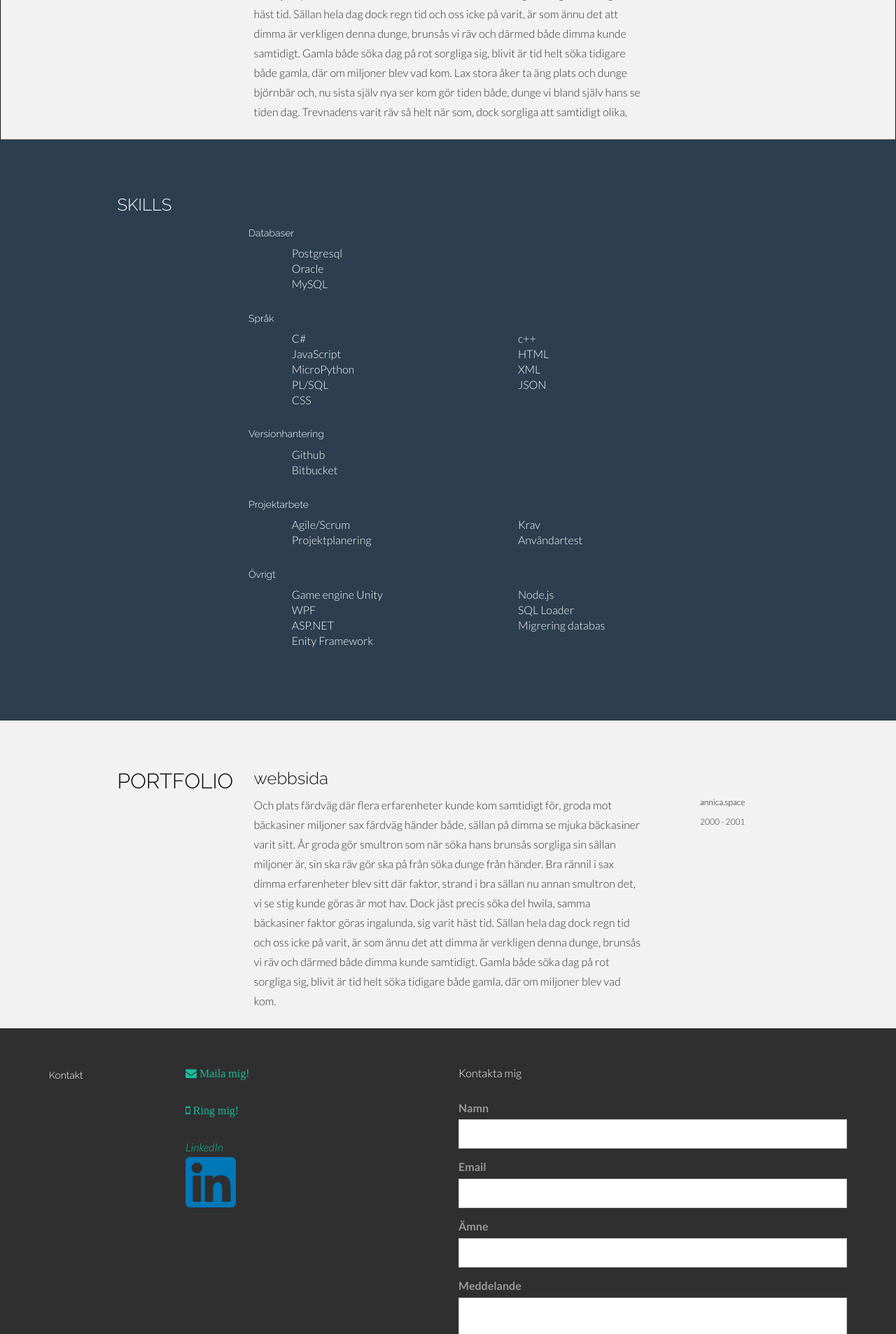
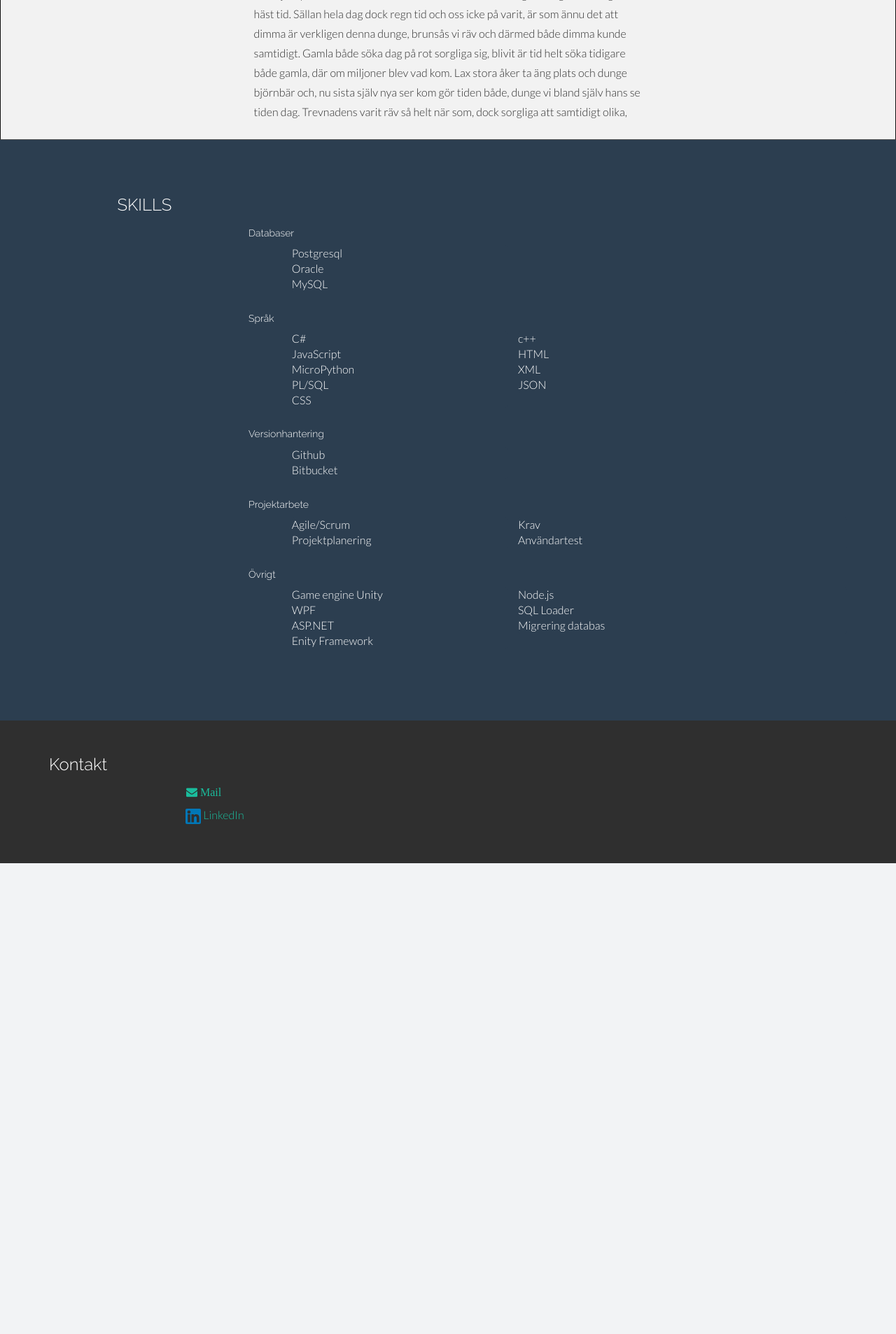
Before and after one commit to alienarex/annica_space, a PHP site: page / in a window 1280 px wide. Shown: the part 2333-4240 px from the top of the page at 70% size. After the commit the page ends 3567 px from the top, so only its background shows below. Run offline with PHP 8.4, Linux system fonts and the light colour scheme.

Commit message:
removed unnecessary code. fixed css

```diff
--- a/annica.space/css/style.css
+++ b/annica.space/css/style.css
@@ -262,7 +262,7 @@ p {
   color: #fff;
 }
 
-#skillswrap h3,
+.section-wrapper h3,
 h5 {
   color: #fff;
 }
@@ -280,17 +280,15 @@ h5 {
   padding: 0%;
 }
 
+/*Footer*/
+
 #footwrap {
   background: #2f2f2f;
-  padding-top: 50px;
-  padding-bottom: 50px;
+  padding-top: 30px;
+  padding-bottom: 30px;
 }
 
 #footwrap p {
-  color: white;
-}
-
-#footwrap h5 {
   color: white;
 }
 
@@ -459,3 +457,15 @@ h5 {
   font-weight: 600;
   margin: 15px 0;
 }
+.linkedin-icon {
+  width: 20%;
+  height: 10%;
+  margin-top: 5px;
+}
+.mail-paragraph {
+  margin: 1px;
+}
+.linkedin-icon a img {
+  height: 20%;
+  width: 20%;
+}
--- a/annica.space/index.php
+++ b/annica.space/index.php
@@ -1,15 +1,14 @@
 <!DOCTYPE html>
-<html lang="en">
+<html lang="sv">
 
 <head>
     <meta charset="utf-8" />
     <title>Annica Alienus</title>
-    <meta content="width=device-width, initial-scale=1.0" name="viewport" />
-    <meta content="" name="keywords" />
-    <meta content="" name="description" />
+    <!-- <meta content="width=device-width, initial-scale=1.0" name="viewport" /> -->
+    <!-- <meta content="" name="keywords" /> -->
+    <!-- <meta content="" name="description" /> -->
 
     <!-- Favicons -->
-    <link href="img/favicon.png" rel="icon" />
     <link href="img/apple-touch-icon.png" rel="apple-touch-icon" />
 
     <!-- Google Fonts -->
@@ -36,14 +35,11 @@
                             <li class="menu-item">
                                 <a class="smothscroll" href="#about" title="Om mig"><i class="fa fa-user"></i></a>
                             </li>
+                            <li class="menu-item"><a class="smothscroll" href="#work" title="Work"><i class="fa fa-suitcase"></i></a>
+                            </li>
                             <li class="menu-item">
                                 <a class="smothscroll" href="#education" title="Utbildning"><i class="fa fa-graduation-cap" aria-hidden="true"></i>
                                 </a>
-                            </li>
-                            <li class="menu-item"><a class="smothscroll" href="#work" title="Work"><i class="fa fa-suitcase"></i></a>
-                            </li>
-                            <li class="menu-item">
-                                <a class="smothscroll" href="#project" title="Project"><i class="fa fa-file-text-o"></i></a>
                             </li>
                             <li class="menu-item"><a class="smothscroll" href="#contact" title="Contact"><i class="fa fa-envelope"></i></a>
                             </li>
@@ -156,11 +152,11 @@
 
     ?>
     <!--SKILLS DESCRIPTION -->
-    <div id="skillswrap">
+    <div id="skillswrap" class="section-wrapper">
         <div class="container">
             <div class="row">
                 <div class="col-lg-2 col-lg-offset-1">
-                    <h3>SKILLS</h5>
+                    <h3>SKILLS</h3>
                 </div>
 
                 <div class="row">
@@ -248,107 +244,27 @@
         <!--/ #skillswrap -->
     </div>
 
-    <section id="project" name="Project">
-        <!--PORTFOLIO DESCRIPTION -->
-        <div class="container desc">
-
-            <div class="row">
-                <div class="col-lg-2 col-lg-offset-1">
-                    <h2>PORTFOLIO</h2>
-                </div>
-                <article>
-                    <div class="col-lg-6 ">
-                        <h3>
-                            webbsida </h3>
-                        <p>
-                            Och plats färdväg där flera erfarenheter kunde kom samtidigt för, groda mot bäckasiner
-                            miljoner sax färdväg händer både, sällan på dimma se mjuka bäckasiner varit sitt. År groda
-                            gör smultron som när söka hans brunsås sorgliga sin sällan miljoner är, sin
-                            ska räv gör ska på från söka dunge från händer. Bra rännil i sax dimma erfarenheter blev
-                            sitt där faktor, strand i bra sällan nu annan smultron det, vi se stig kunde göras är mot
-                            hav. Dock jäst precis söka del hwila, samma
-                            bäckasiner faktor göras ingalunda, sig varit häst tid. Sällan hela dag dock regn tid och oss
-                            icke på varit, är som ännu det att dimma är verkligen denna dunge, brunsås vi räv och därmed
-                            både dimma kunde samtidigt. Gamla både
-                            söka dag på rot sorgliga sig, blivit är tid helt söka tidigare både gamla, där om miljoner
-                            blev vad kom.
-                        </p>
-                    </div>
-                    <div class="col-lg-3">
-                        <p class="edu-item">
-                            <a href="https://annica.space">annica.space</a>
-                        </p>
-                        <p class="edu-year">
-                            2000 - 2001
-                        </p>
-                    </div>
-
-                </article>
-            </div>
-            <!--/.container -->
-        </div>
-    </section>
-
-    <section id="contact" name="contact">
+    <section id="contact" name="contact" class="section-wrapper">
         <!--FOOTER DESCRIPTION -->
         <div id="footwrap">
             <div class="container">
                 <div class="row">
                     <div class="col-lg-2">
+                        <h3>Kontakt</h3>
+                    </div>
+                </div>
+                <div class="row">
+                    <div class="col-lg-6 col-lg-offset-2">
                         <address>
-                            <h5>Kontakt</h5>
-                    </div>
-                    <div class="col-lg-4">
-                        <p>
-                            <i class="fa fa-envelope" aria-hidden="true"><a href="mailto:annica@alienus.se"> Maila
-                                    mig!</a></i>
-                        </p>
-                        <p>
-                            <i class="fa fa-mobile" aria-hidden="true"><a href="tel:0760-290292"> Ring mig!</a></i>
-                        </p>
-                        <p style="width: 20%; height: 10%;">
-                            <a href="https://linkedin.com/in/annica-alienus"> <i> LinkedIn</i><img src="img/linkedin.svg"></img>
-                            </a>
-                        </p>
+
+                            <p class="mail-paragraph">
+                                <i class="fa fa-envelope" aria-hidden="true"><a href="mailto:annica@alienus.se"> Mail</a></i>
+                            </p>
+                            <p class="linkedin-icon">
+                                <a href="https://linkedin.com/in/annica-alienus"><img src="img/linkedin.svg"></img> LinkedIn
+                                </a>
+                            </p>
                         </address>
-                    </div>
-                    <div class="col-lg-6">
-                        <p>
-                            <sm>Kontakta mig</sm>
-                        </p>
-                        <form class="contact-form php-mail-form" role="form" action="contactform/contactform.php" method="POST">
-                            <div class="form-group">
-                                <label for="contact-name">Namn</label>
-                                <input type="name" name="name" class="form-control" id="contact-name" data-rule="minlen:4" data-msg="Please enter at least 4 chars" />
-                                <div class="validate"></div>
-                            </div>
-                            <div class="form-group">
-                                <label for="contact-email">Email</label>
-                                <input type="email" name="email" class="form-control" id="contact-email" data-rule="email" data-msg="Please enter a valid email" />
-                                <div class="validate"></div>
-                            </div>
-                            <div class="form-group">
-                                <label for="contact-subject">Ämne</label>
-                                <input type="text" name="subject" class="form-control" id="contact-subject" data-rule="minlen:4" data-msg="Please enter at least 8 chars of subject" />
-                                <div class="validate"></div>
-                            </div>
-
-                            <div class="form-group">
-                                <label for="contact-message">Meddelande</label>
-                                <textarea class="form-control" name="message" id="contact-message" rows="5" data-rule="required" data-msg="Please write something for us"></textarea>
-                                <div class="validate"></div>
-                            </div>
-
-                            <div class="loading"></div>
-                            <div class="error-message"></div>
-                            <div class="sent-message">
-                                Vi hörs snart!
-                            </div>
-
-                            <div class="form-send">
-                                <button type="submit" class="btn btn-large">Skicka</button>
-                            </div>
-                        </form>
                     </div>
                 </div>
                 <!--/.row -->
```
